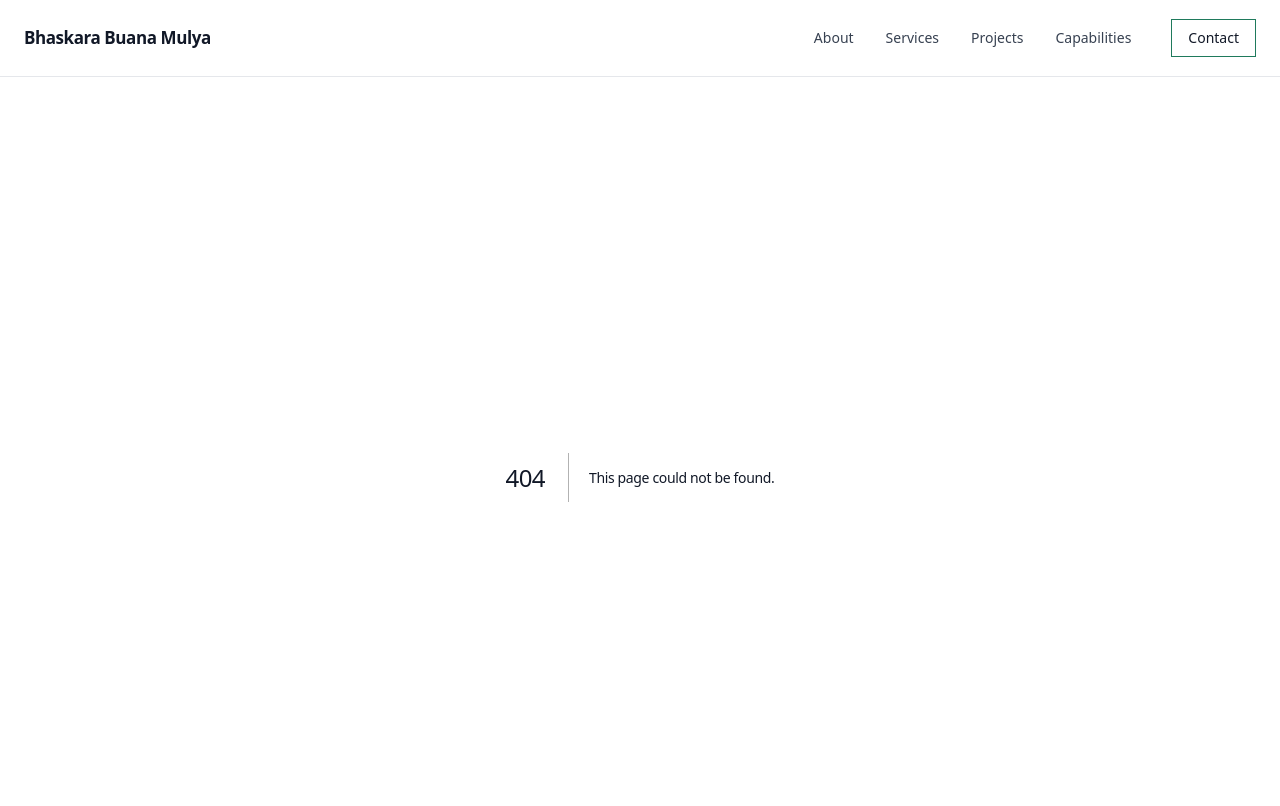
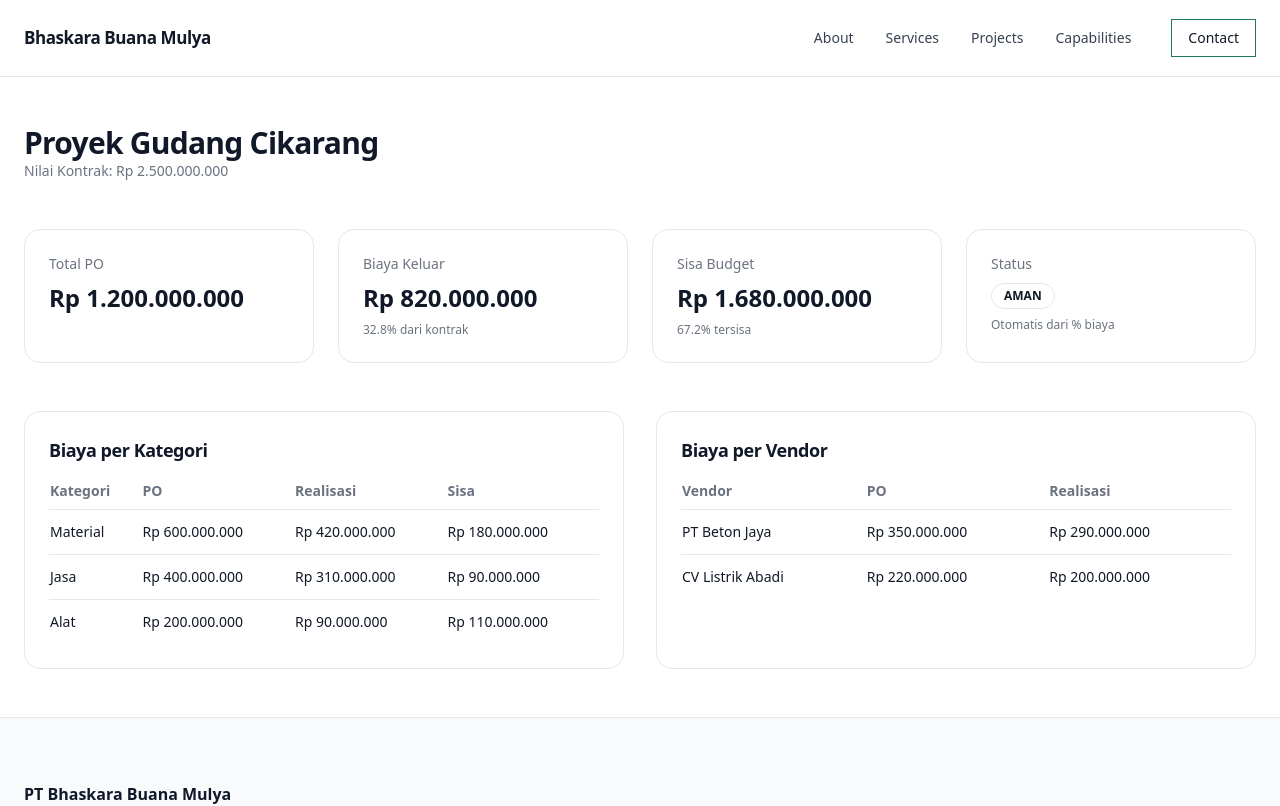
Before and after one commit to herlan-syihabudin/Bhaskara, a Next.js app: page /budget in a window 1280 px wide. Before the commit this address had no page. Shown: the top 806 px of the page. Built offline with nearby package versions, Linux system fonts and the light colour scheme.

Commit message:
Create page.tsx

```diff
--- /dev/null
+++ b/app/(dash)/budget/page.tsx
@@ -0,0 +1,49 @@
+import KpiCard from "@/components/dashboard/KpiCard";
+import CostByCategory from "@/components/dashboard/CostByCategory";
+import CostByVendor from "@/components/dashboard/CostByVendor";
+import { projectBudget } from "@/lib/dummy/projectBudget";
+import { pct, statusFromPct } from "@/lib/budgetEngine";
+
+export default function BudgetPage() {
+  const data = projectBudget;
+
+  const spentPct = pct(data.biayaReal, data.nilaiKontrak);
+  const autoStatus = statusFromPct(spentPct);
+
+  return (
+    <section className="container-bbm py-12 space-y-12">
+      <div>
+        <h1 className="text-3xl font-semibold">{data.projectName}</h1>
+        <p className="text-sm text-gray-500">
+          Nilai Kontrak: Rp {data.nilaiKontrak.toLocaleString("id-ID")}
+        </p>
+      </div>
+
+      <div className="grid sm:grid-cols-2 lg:grid-cols-4 gap-6">
+        <KpiCard title="Total PO" value={data.totalPO} />
+        <KpiCard
+          title="Biaya Keluar"
+          value={data.biayaReal}
+          subtitle={`${spentPct.toFixed(1)}% dari kontrak`}
+        />
+        <KpiCard
+          title="Sisa Budget"
+          value={data.sisaBudget}
+          subtitle={`${(100 - spentPct).toFixed(1)}% tersisa`}
+        />
+        <KpiCard
+          title="Status"
+          value={autoStatus}
+          type="status"
+          statusValue={autoStatus}
+          subtitle="Otomatis dari % biaya"
+        />
+      </div>
+
+      <div className="grid md:grid-cols-2 gap-8">
+        <CostByCategory data={data.byCategory} />
+        <CostByVendor data={data.byVendor} />
+      </div>
+    </section>
+  );
+}
```
